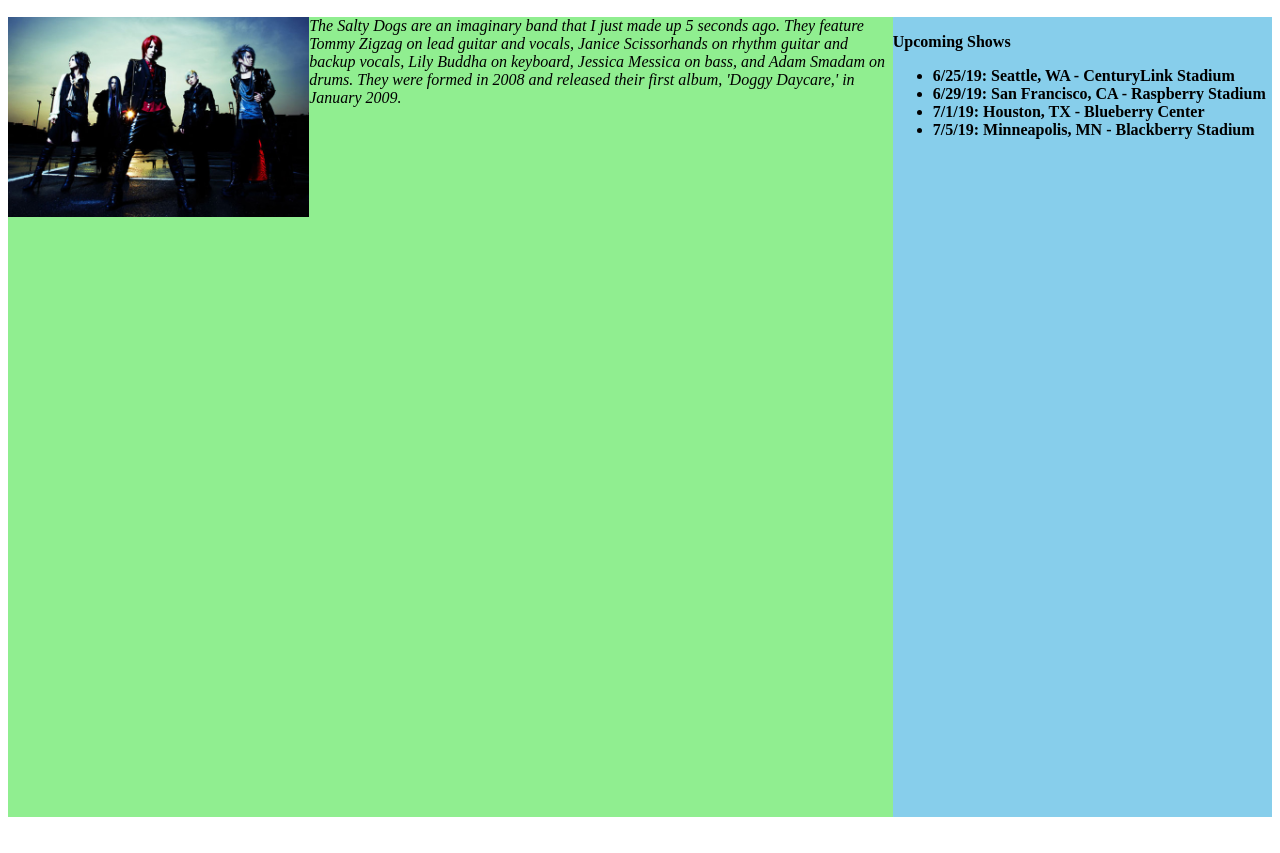
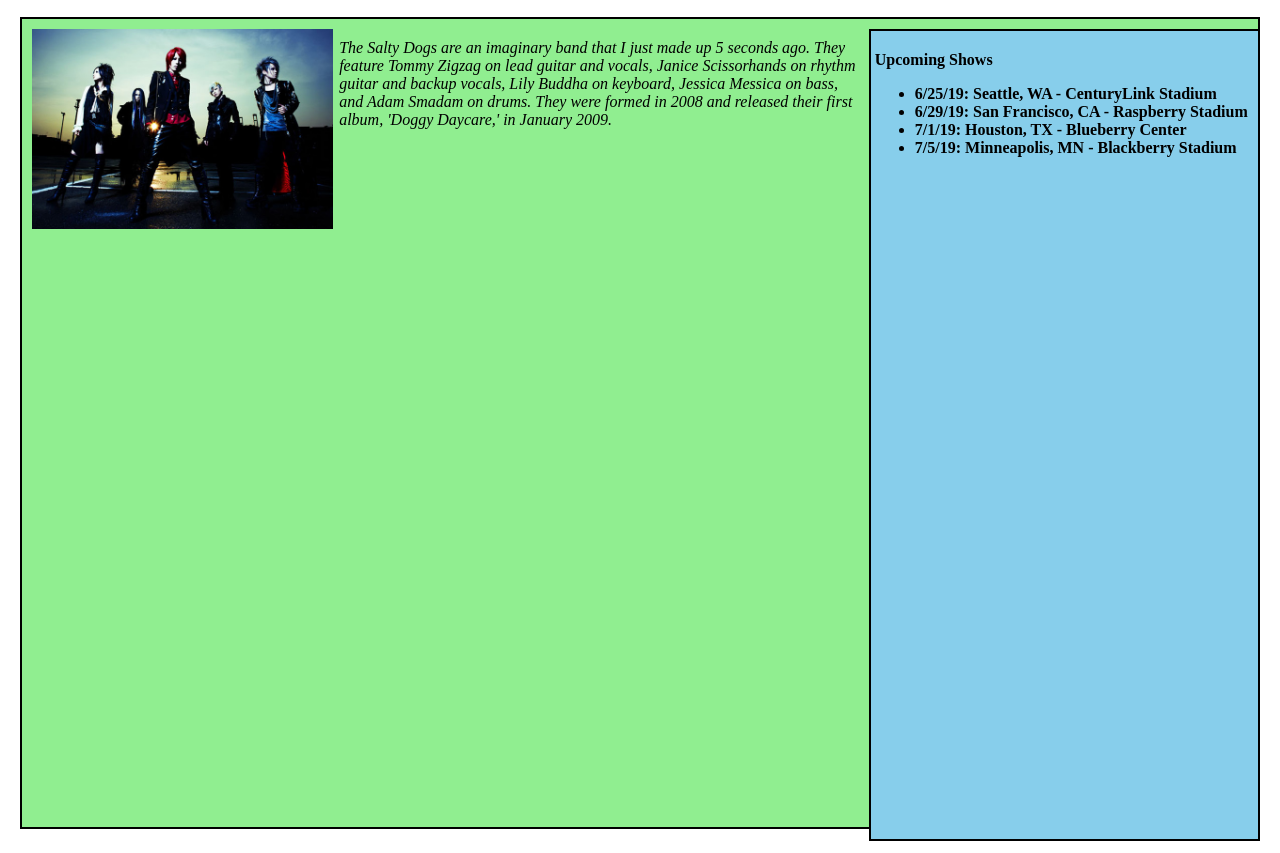
Before and after one commit to spriester/favorite-band, a plain HTML site: page index.html in a window 1280 px wide. Shown: the part 50-903 px from the top of the page. Before the commit the page ends 875 px from the top, so only its background shows below. Drawn offline with Linux system fonts and the light colour scheme.

Commit message:
Add border, padding, and margins to index.html

```diff
--- a/css/styles.css
+++ b/css/styles.css
@@ -6,6 +6,9 @@ h2 {
   font-weight: bold;
   width: 30%;
   height: 800px;
+  border: 2px solid black;
+  padding: 4px;
+  margin: 12px;
   float: right;
   background-color: skyblue;
 }
@@ -13,9 +16,13 @@ h2 {
 .main {
   font-style: italic;
   height: 800px;
+  border: 2px solid black;
+  padding: 4px;
+  margin: 12px;
   background-color: lightgreen;
 }
 
 img {
   float: left;
+  padding: 6px;
 }
```
